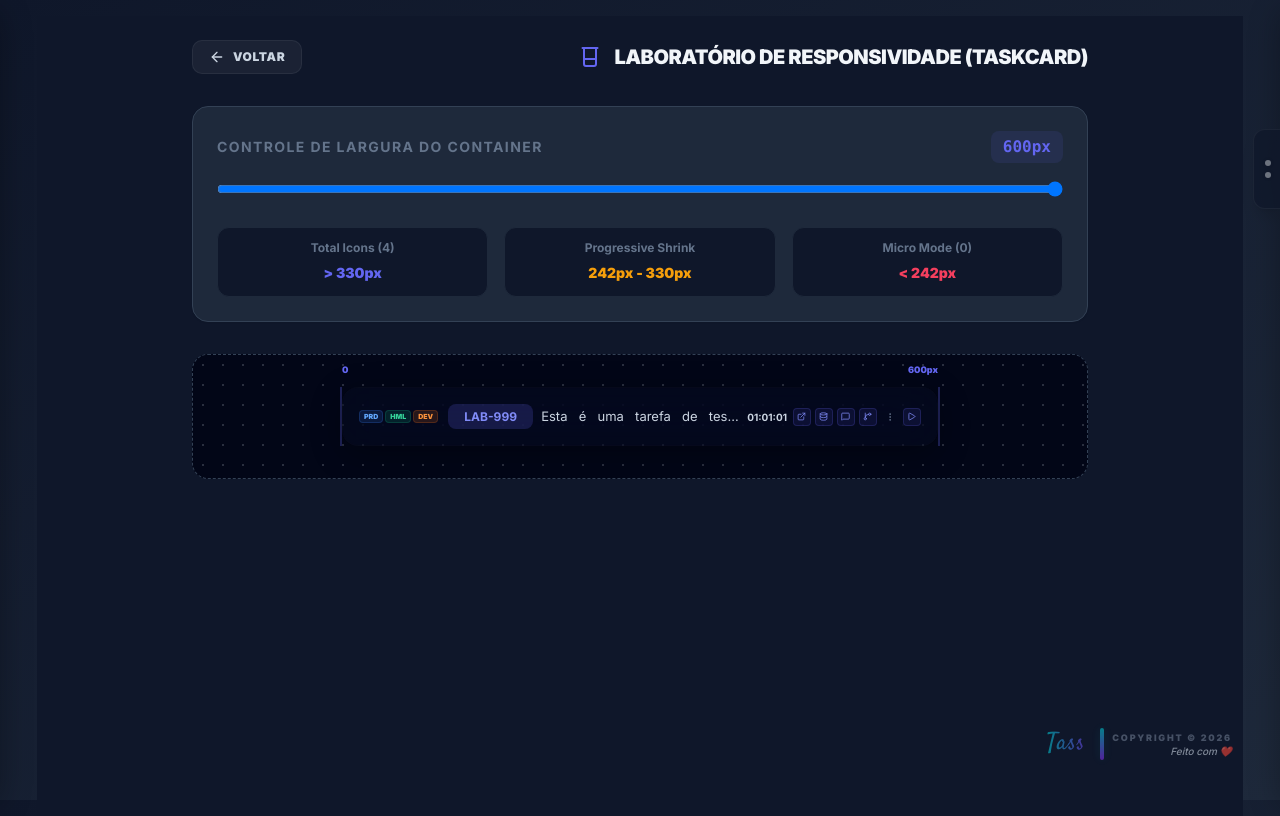
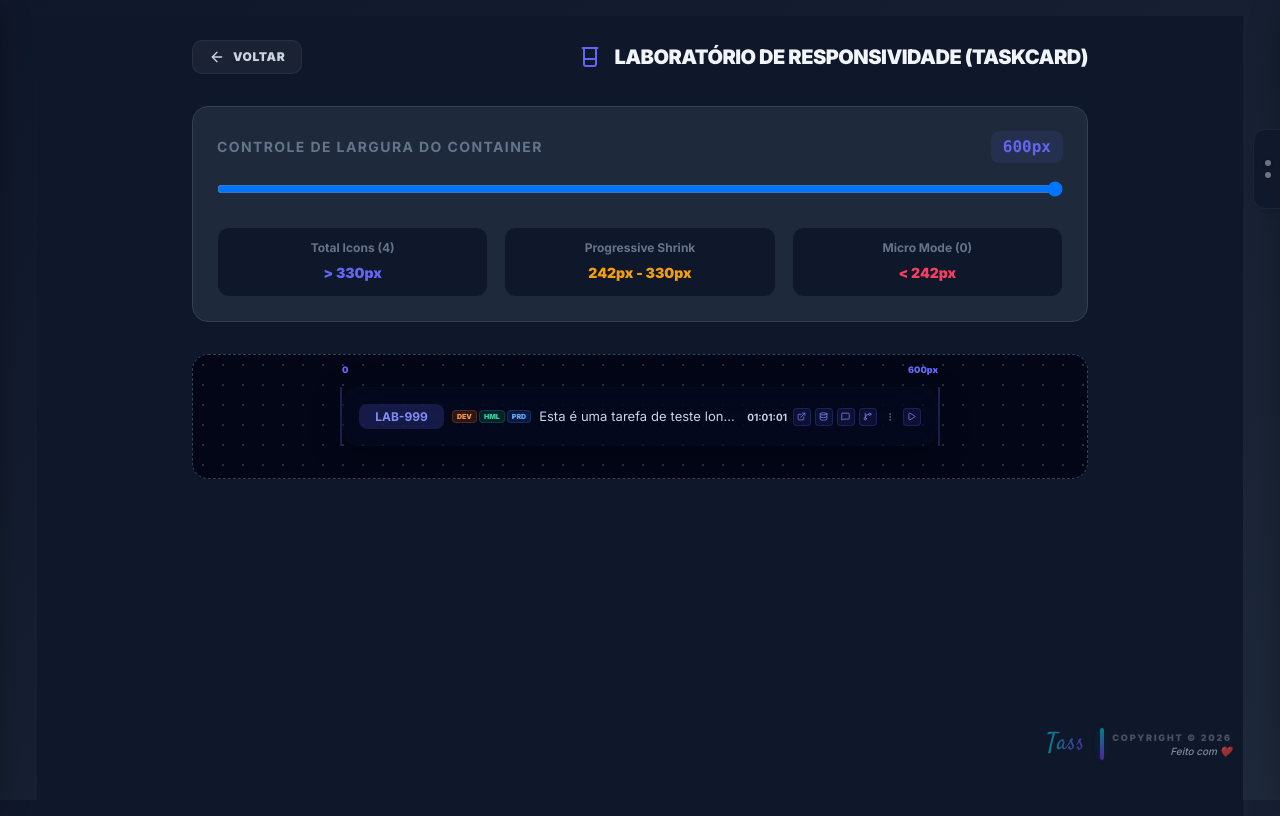
Before and after one commit to raf-rodrigo/TASS, a Vue app: page /lab-card in a window 1280 px wide. Built offline with nearby package versions, Linux system fonts and the light colour scheme; a web font is replaced by a local one.

Commit message:
style(task): align environment indicators to the right in reverse order

```diff
--- a/src/components/TaskCard.vue
+++ b/src/components/TaskCard.vue
@@ -373,12 +373,7 @@ const timerButtonClasses = computed(() => {
           cardMode === 'micro' ? 'justify-center min-w-full' : 'min-w-[100px] w-full'
         ]"
       >
-        <div class="flex items-center gap-2 shrink-0">
-          <div v-if="task.prodUrl == 1 || task.homologUrl == 1 || task.devUrl == 1" class="flex items-center gap-0.5 mr-0.5">
-            <div v-if="task.prodUrl == 1" class="px-1 py-0.5 rounded-[4px] text-[7px] font-black bg-blue-500/15 text-blue-600 dark:text-blue-400 border border-blue-500/20 leading-none">PRD</div>
-            <div v-if="task.homologUrl == 1" class="px-1 py-0.5 rounded-[4px] text-[7px] font-black bg-emerald-500/15 text-emerald-600 dark:text-emerald-400 border border-emerald-500/20 leading-none">HML</div>
-            <div v-if="task.devUrl == 1" class="px-1 py-0.5 rounded-[4px] text-[7px] font-black bg-orange-500/15 text-orange-600 dark:text-orange-400 border border-orange-500/20 leading-none">DEV</div>
-          </div>
+        <div class="flex items-center gap-2 shrink-0" :class="{ 'w-full': isSquareLayout }">
           <span
             class="font-bold px-2 py-1 rounded-lg leading-tight flex-shrink-0 transition-all border flex items-center justify-center min-w-[85px] active:scale-95"
             :style="{
@@ -395,6 +390,12 @@ const timerButtonClasses = computed(() => {
           >
             {{ task.title }}
           </span>
+
+          <div v-if="task.prodUrl == 1 || task.homologUrl == 1 || task.devUrl == 1" class="flex flex-row-reverse items-center gap-0.5 ml-auto">
+            <div v-if="task.prodUrl == 1" class="px-1 py-0.5 rounded-[4px] text-[7px] font-black bg-blue-500/15 text-blue-600 dark:text-blue-400 border border-blue-500/20 leading-none">PRD</div>
+            <div v-if="task.homologUrl == 1" class="px-1 py-0.5 rounded-[4px] text-[7px] font-black bg-emerald-500/15 text-emerald-600 dark:text-emerald-400 border border-emerald-500/20 leading-none">HML</div>
+            <div v-if="task.devUrl == 1" class="px-1 py-0.5 rounded-[4px] text-[7px] font-black bg-orange-500/15 text-orange-600 dark:text-orange-400 border border-orange-500/20 leading-none">DEV</div>
+          </div>
         </div>
           <span
             v-if="task.description && cardMode !== 'micro'"
```
